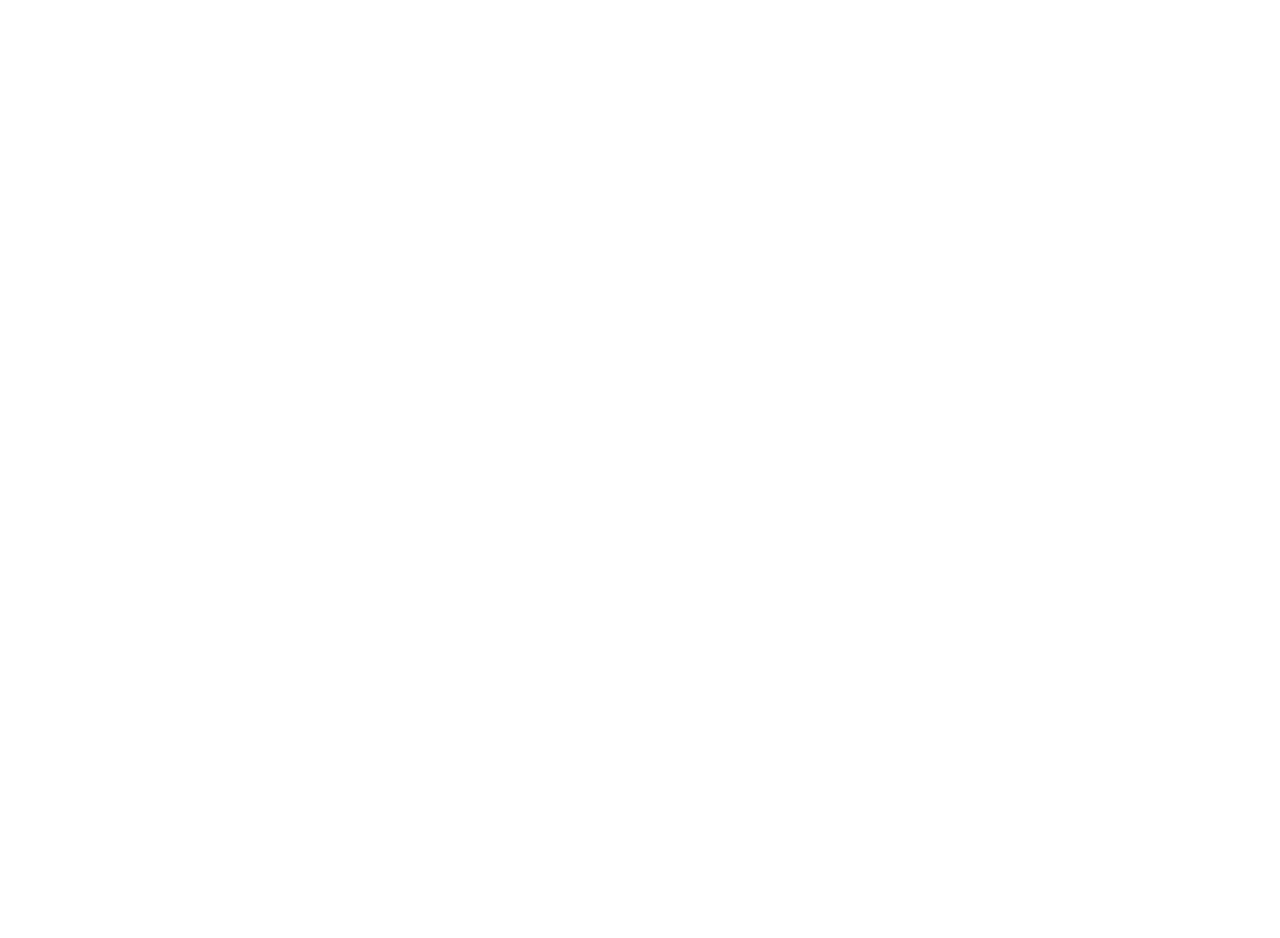
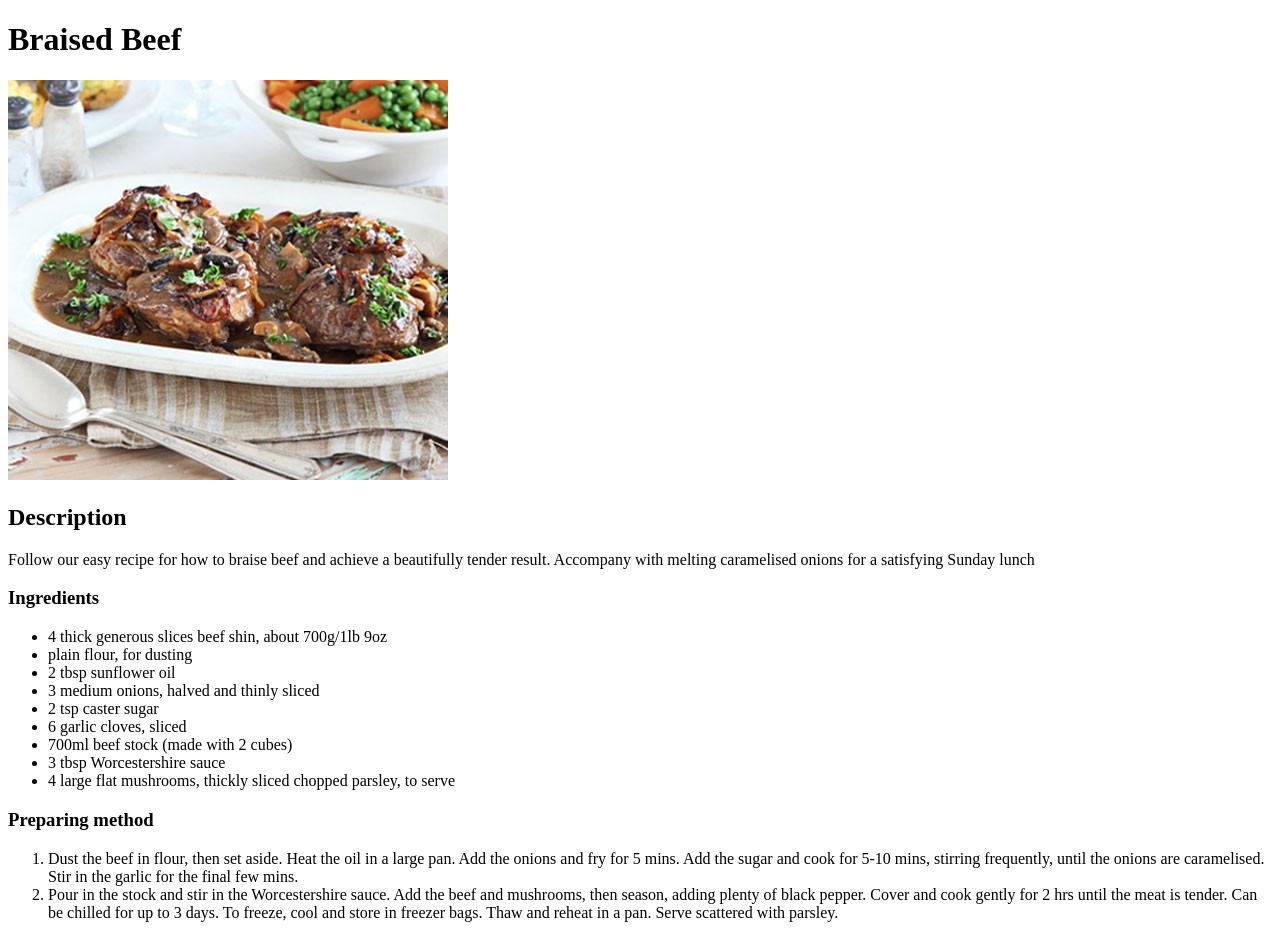
Before and after one commit to rollytiberius/odin-recipes, a plain HTML site: page recipes/brisedBeef.html in a window 1280 px wide. Before the commit the page ends 800 px from the top, so only its background shows below. Drawn offline with Linux system fonts and the light colour scheme.

Commit message:
The project is finished

```diff
--- a/recipes/brisedBeef.html
+++ b/recipes/brisedBeef.html
@@ -6,6 +6,27 @@
     <title>Braised Beef</title>
 </head>
 <body>
-
+    <h1>Braised Beef</h1>
+    <img src="/recipes/dicedBef.jpg" alt="braised beef image">
+    <h2>Description</h2>
+    <p>Follow our easy recipe for how to braise beef and achieve a beautifully tender result. Accompany with melting caramelised onions for a satisfying Sunday lunch</p>
+    <h3>Ingredients</h3>
+    <ul>
+        <li>4 thick generous slices beef shin, about 700g/1lb 9oz</li>
+        <li>plain flour, for dusting</li>
+        <li>2 tbsp sunflower oil</li>
+        <li>3 medium onions, halved and thinly sliced</li>
+        <li>2 tsp caster sugar</li>
+        <li>6 garlic cloves, sliced</li>
+        <li>700ml beef stock (made with 2 cubes)</li>
+        <li>3 tbsp Worcestershire sauce</li>
+        <li>4 large flat mushrooms, thickly sliced
+            chopped parsley, to serve</li>
+    </ul>
+    <h3>Preparing method</h3>
+    <ol>
+        <li>Dust the beef in flour, then set aside. Heat the oil in a large pan. Add the onions and fry for 5 mins. Add the sugar and cook for 5-10 mins, stirring frequently, until the onions are caramelised. Stir in the garlic for the final few mins.</li>
+        <li>Pour in the stock and stir in the Worcestershire sauce. Add the beef and mushrooms, then season, adding plenty of black pepper. Cover and cook gently for 2 hrs until the meat is tender. Can be chilled for up to 3 days. To freeze, cool and store in freezer bags. Thaw and reheat in a pan. Serve scattered with parsley.</li>
+    </ol>
 </body>
 </html>
```
